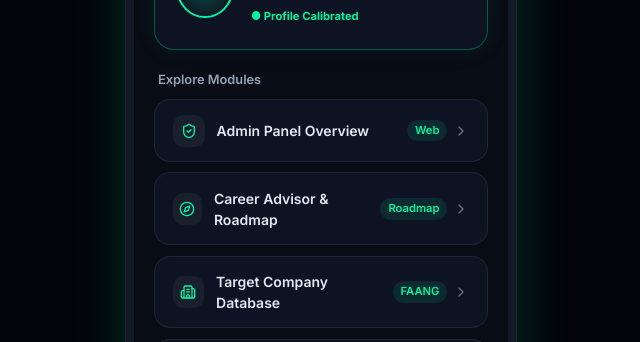
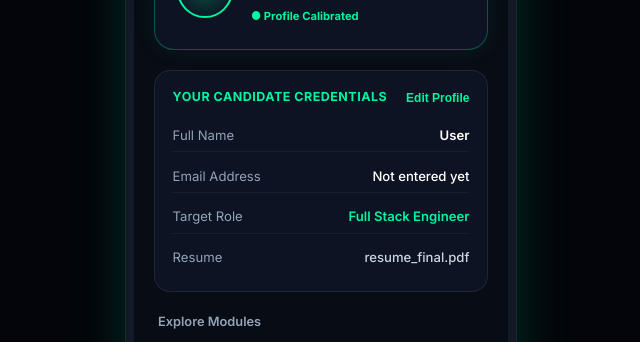
Before and after one commit to Mallpat/interview_coach, a React (Vite) app in the folder client/: page /profile in a window 1280 px wide. Shown: the part 214-556 px from the top of the page, without its empty margins (319-959 px from the left). Built offline with nearby package versions, Linux system fonts and the light colour scheme; no server answers.

Commit message:
feat: land on Get Started screen by default, require manual credential entry, and display user credentials on profile

```diff
--- a/client/src/App.jsx
+++ b/client/src/App.jsx
@@ -46,6 +46,14 @@ import { AdminPanel } from './pages/admin/AdminPanel';
 
 // Screen 22: Profile & Settings
 import { Profile } from './pages/profile/Profile';
+
+const RootEntry = () => {
+  const candidateName = localStorage.getItem('candidate_name');
+  if (!candidateName) {
+    return <Navigate to="/get-started" replace />;
+  }
+  return <Dashboard />;
+};
 
 const MobileAppShell = () => {
   const [isSimulator, setIsSimulator] = useState(true);
@@ -135,8 +143,9 @@ const MobileAppShell = () => {
             {/* Screen 5: Profile Setup */}
             <Route path="/profile-setup" element={<ProfileSetupPage />} />
 
-            {/* Screen 6: Home Dashboard */}
-            <Route path="/" element={<Dashboard />} />
+            {/* Screen 1: Get Started & Root Entry */}
+            <Route path="/" element={<RootEntry />} />
+            <Route path="/get-started" element={<GetStartedPage />} />
             <Route path="/dashboard" element={<Dashboard />} />
 
             {/* Screen 7: Resume Analyzer Results */}
--- a/client/src/pages/auth/LoginPage.jsx
+++ b/client/src/pages/auth/LoginPage.jsx
@@ -44,6 +44,9 @@ export const LoginPage = () => {
 
     setLoading(true);
     try {
+      try {
+        localStorage.setItem('candidate_email', formData.email.trim());
+      } catch (e) {}
       if (login) {
         await login(formData.email.trim(), formData.password);
       }
--- a/client/src/pages/auth/SignupPage.jsx
+++ b/client/src/pages/auth/SignupPage.jsx
@@ -66,6 +66,7 @@ export const SignupPage = () => {
     if (setCandidateName) setCandidateName(candidateNameEntered);
     try {
       localStorage.setItem('candidate_name', candidateNameEntered);
+      if (formData.email) localStorage.setItem('candidate_email', formData.email.trim());
       window.dispatchEvent(new CustomEvent('candidate_name_updated', { detail: candidateNameEntered }));
     } catch (err) {}
 
--- a/client/src/pages/dashboard/Dashboard.jsx
+++ b/client/src/pages/dashboard/Dashboard.jsx
@@ -1,11 +1,23 @@
 import React from 'react';
-import { useNavigate } from 'react-router-dom';
+import { useNavigate, useLocation } from 'react-router-dom';
 import { Mic, Code, Sparkles, ArrowRight, TrendingUp } from 'lucide-react';
 import { useAuth, getSavedCandidateName, isInvalidOrAnanya } from '../../context/AuthContext';
 
 export const Dashboard = () => {
   const navigate = useNavigate();
   const { user, profile, candidateName: authCandidateName } = useAuth();
+
+  const location = useLocation();
+
+  // Clean any legacy mock names from browser localStorage
+  React.useEffect(() => {
+    try {
+      const stored = localStorage.getItem('candidate_name');
+      if (stored && isInvalidOrAnanya(stored)) {
+        localStorage.removeItem('candidate_name');
+      }
+    } catch (e) {}
+  }, []);
 
   const getCandidateFirstName = () => {
     try {
@@ -16,6 +28,10 @@ export const Dashboard = () => {
       if (fromStorage && !isInvalidOrAnanya(fromStorage)) {
         return fromStorage.trim().split(' ')[0];
       }
+      const fromState = location.state?.fullName;
+      if (fromState && !isInvalidOrAnanya(fromState)) {
+        return fromState.trim().split(' ')[0];
+      }
       const fromUser = user?.name;
       if (fromUser && !isInvalidOrAnanya(fromUser)) {
         return fromUser.trim().split(' ')[0];
@@ -25,10 +41,11 @@ export const Dashboard = () => {
         return fromProfile.trim().split(' ')[0];
       }
     } catch (e) {}
-    return 'Candidate';
+    return '';
   };
 
-  const candidateName = getCandidateFirstName();
+  const candidateFirstName = getCandidateFirstName();
+  const candidateName = candidateFirstName || 'Candidate';
   const avatarInitial = (candidateName.charAt(0) || 'C').toUpperCase();
 
   return (
--- a/client/src/pages/profile/Profile.jsx
+++ b/client/src/pages/profile/Profile.jsx
@@ -29,6 +29,9 @@ export const Profile = () => {
     { label: 'Gamification & Badges', path: '/gamification', icon: Flame, badge: '7d Streak' },
     { label: 'Notifications & Reminders', path: '/notifications', icon: Bell, badge: '2 New' }
   ];
+
+  const candidateEmail = user?.email || localStorage.getItem('candidate_email') || '';
+  const resumeName = user?.resumeName || localStorage.getItem('candidate_resume') || 'resume_final.pdf';
 
   return (
     <div style={{
@@ -67,8 +70,8 @@ export const Profile = () => {
           {avatarInitial}
         </div>
 
-        <div>
-          <h2 style={{ fontSize: '1.15rem', fontWeight: 800, color: '#FFFFFF' }}>
+        <div style={{ flex: 1, minWidth: 0 }}>
+          <h2 style={{ fontSize: '1.15rem', fontWeight: 800, color: '#FFFFFF', whiteSpace: 'nowrap', overflow: 'hidden', textOverflow: 'ellipsis' }}>
             {candidateName}
           </h2>
           <p style={{ fontSize: '0.8rem', color: '#94A3B8', marginTop: '2px' }}>
@@ -84,6 +87,58 @@ export const Profile = () => {
             fontWeight: 700
           }}>
             <span>● Profile Calibrated</span>
+          </div>
+        </div>
+      </div>
+
+      {/* Real Candidate Credentials Section */}
+      <div style={{
+        background: '#0D1322',
+        border: '1px solid rgba(255, 255, 255, 0.08)',
+        borderRadius: '16px',
+        padding: '1.1rem',
+        display: 'flex',
+        flexDirection: 'column',
+        gap: '0.85rem'
+      }}>
+        <div style={{ display: 'flex', alignItems: 'center', justifyContent: 'space-between' }}>
+          <span style={{ fontSize: '0.78rem', fontWeight: 700, color: '#00F5A0', letterSpacing: '0.04em', textTransform: 'uppercase' }}>
+            Your Candidate Credentials
+          </span>
+          <button
+            onClick={() => navigate('/profile-setup')}
+            style={{
+              background: 'transparent',
+              border: 'none',
+              color: '#00F5A0',
+              fontSize: '0.75rem',
+              fontWeight: 600,
+              cursor: 'pointer',
+              display: 'flex',
+              alignItems: 'center',
+              gap: '4px'
+            }}
+          >
+            <span>Edit Profile</span>
+          </button>
+        </div>
+
+        <div style={{ display: 'flex', flexDirection: 'column', gap: '0.55rem', fontSize: '0.82rem' }}>
+          <div style={{ display: 'flex', justifyContent: 'space-between', padding: '0.35rem 0', borderBottom: '1px solid rgba(255, 255, 255, 0.05)' }}>
+            <span style={{ color: '#94A3B8' }}>Full Name</span>
+            <span style={{ color: '#FFFFFF', fontWeight: 600 }}>{candidateName || 'Not entered yet'}</span>
+          </div>
+          <div style={{ display: 'flex', justifyContent: 'space-between', padding: '0.35rem 0', borderBottom: '1px solid rgba(255, 255, 255, 0.05)' }}>
+            <span style={{ color: '#94A3B8' }}>Email Address</span>
+            <span style={{ color: '#FFFFFF', fontWeight: 500 }}>{candidateEmail || 'Not entered yet'}</span>
+          </div>
+          <div style={{ display: 'flex', justifyContent: 'space-between', padding: '0.35rem 0', borderBottom: '1px solid rgba(255, 255, 255, 0.05)' }}>
+            <span style={{ color: '#94A3B8' }}>Target Role</span>
+            <span style={{ color: '#00F5A0', fontWeight: 600 }}>{role}</span>
+          </div>
+          <div style={{ display: 'flex', justifyContent: 'space-between', padding: '0.35rem 0' }}>
+            <span style={{ color: '#94A3B8' }}>Resume</span>
+            <span style={{ color: '#CBD5E1', fontWeight: 500 }}>{resumeName}</span>
           </div>
         </div>
       </div>
```
